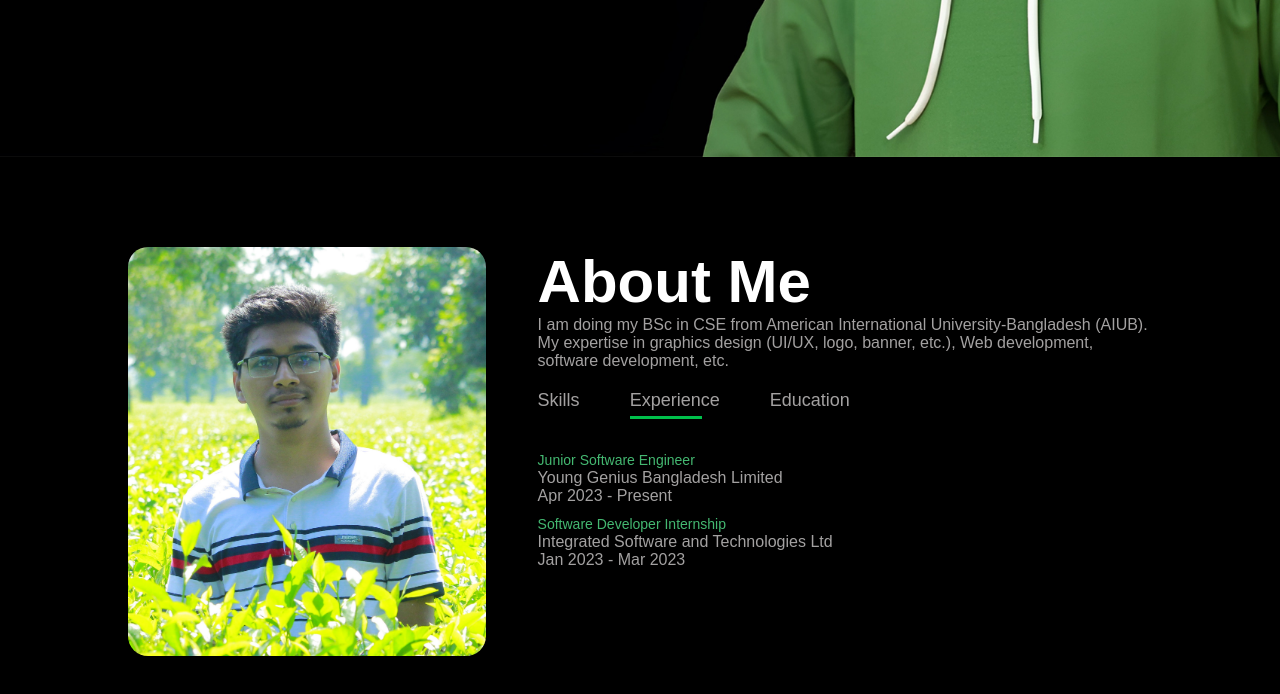
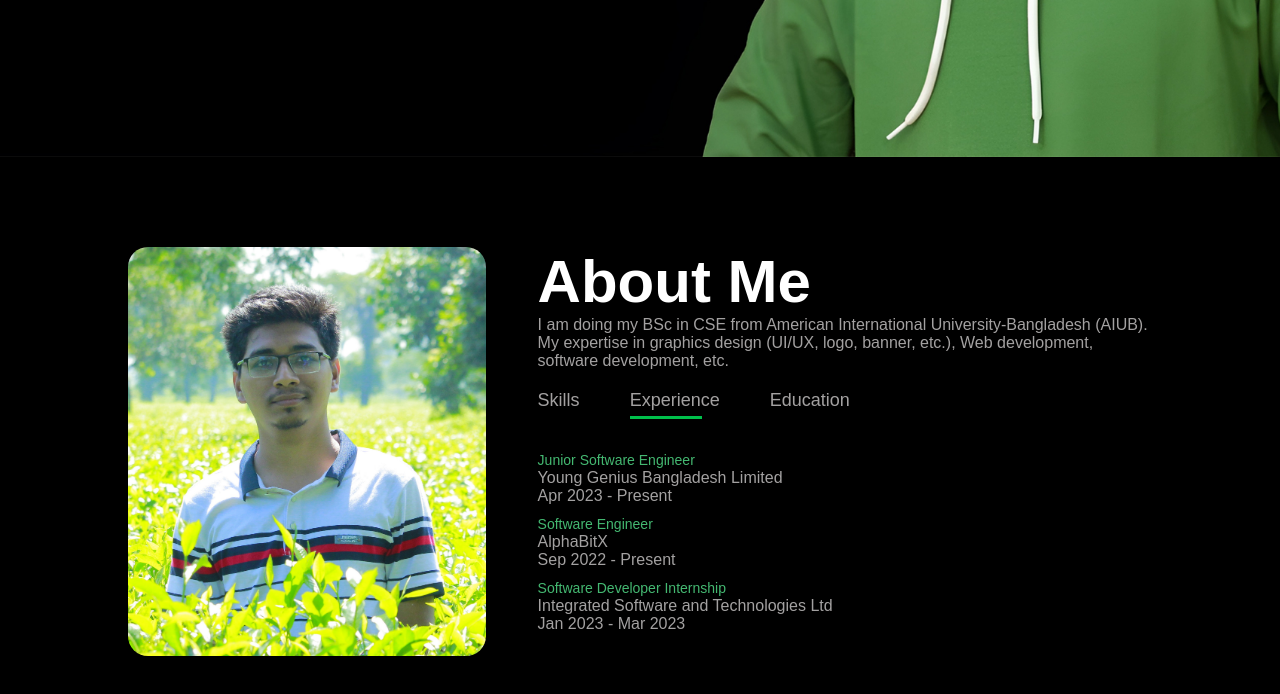
Before and after one commit to sazzadulalambd/Portfolio, a plain HTML site: page index.html in a window 1280 px wide. Both pictures are taken after a click on the element "Experience". Shown: the part 643-1337 px from the top of the page. Drawn offline with Linux system fonts and the light colour scheme.

Commit message:
Update index.html

```diff
--- a/index.html
+++ b/index.html
@@ -66,7 +66,10 @@
                             <li><span>Junior Software Engineer</span><br>
                               Young Genius Bangladesh Limited<br>
                               Apr 2023 - Present    <br></li>
-                            <li><span>Software Developer Internship</span><br>
+                            <li><span>Software Engineer</span><br>
+                              AlphaBitX<br>
+                              Sep 2022 - Present    <br></li>
+                          <li><span>Software Developer Internship</span><br>
                               Integrated Software and Technologies Ltd<br>
                               Jan 2023 - Mar 2023    <br></li>
                         </ul>
```
